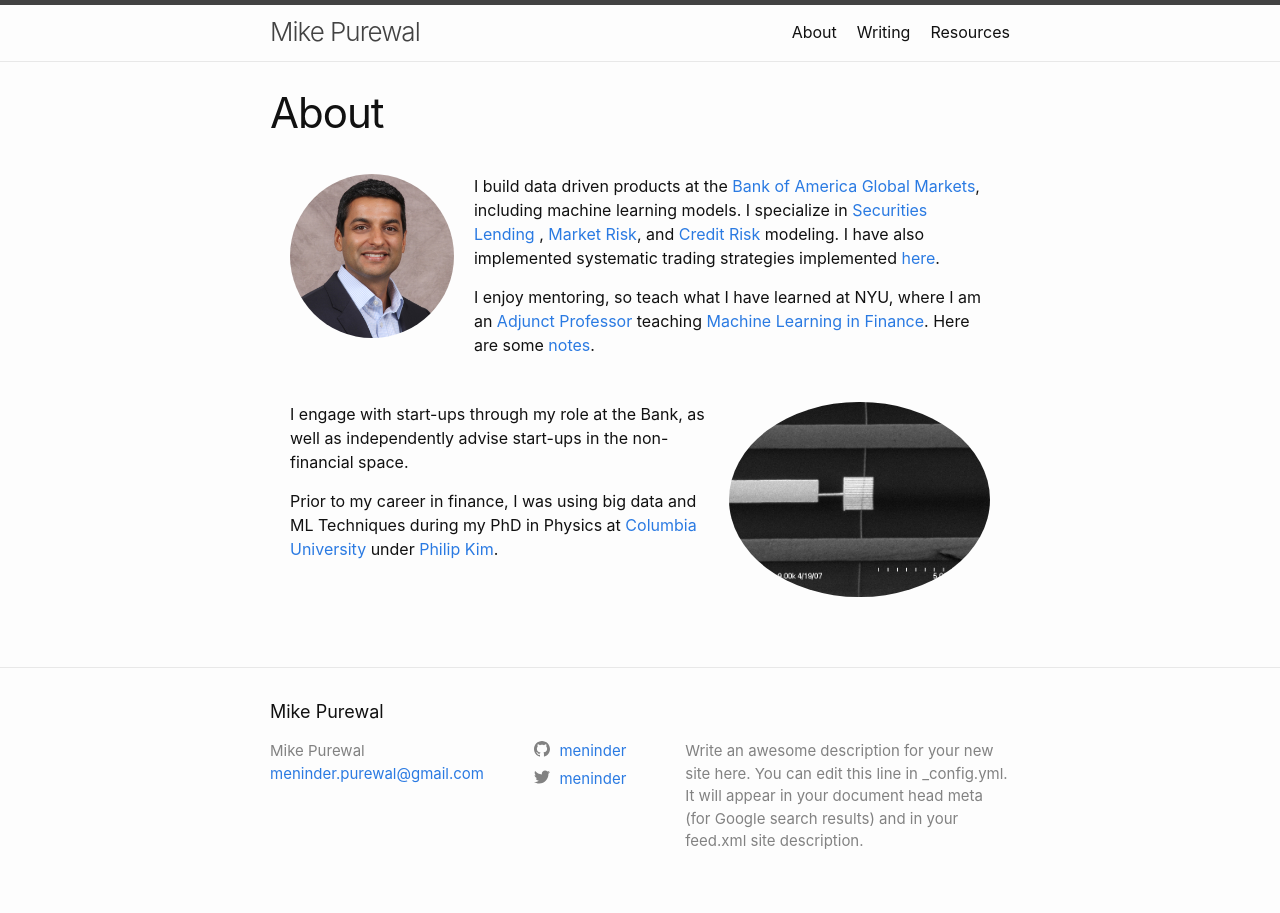
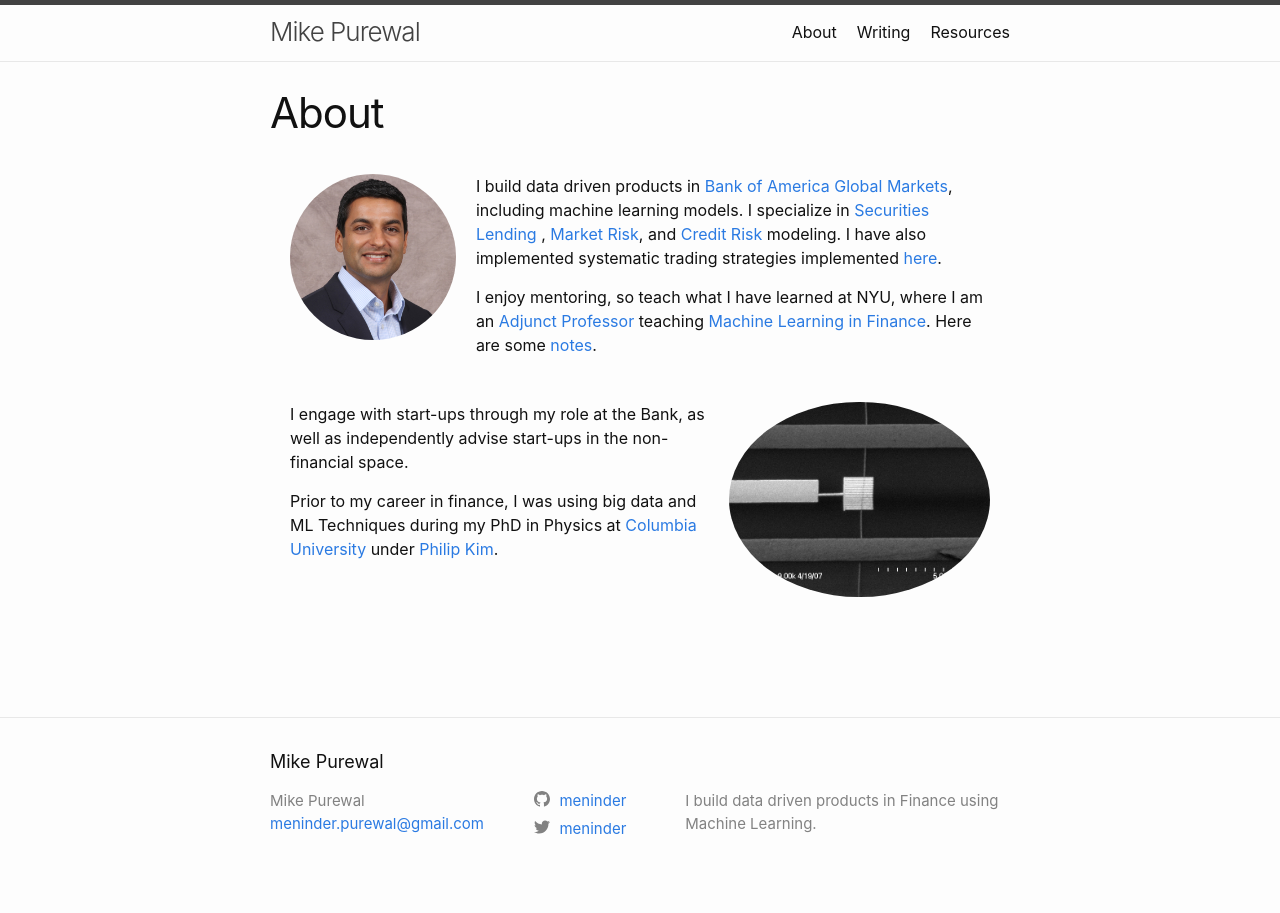
Before and after one commit to meninder/amplify-website, a Jekyll site: the page built from about.html, in a window 1280 px wide. Built offline with Jekyll 4.4.1, drawn with Linux system fonts in a browser that asks for light colours.

Commit message:
changed footer

```diff
--- a/_config.yml
+++ b/_config.yml
@@ -21,9 +21,7 @@
 title: Mike Purewal
 email: meninder.purewal@gmail.com
 description: >- # this means to ignore newlines until "baseurl:"
-  Write an awesome description for your new site here. You can edit this
-  line in _config.yml. It will appear in your document head meta (for
-  Google search results) and in your feed.xml site description.
+  I build data driven products in Finance using Machine Learning.
 baseurl: "" # the subpath of your site, e.g. /blog
 url: "" # the base hostname & protocol for your site, e.g. http://example.com
 twitter_username: meninder
--- a/about.html
+++ b/about.html
@@ -11,7 +11,8 @@ order: 1
     </div>
 
     <div itemscope itemtype="http://data-vocabulary.org/Person" class="about-container-div">
-        <p>I build data driven products at the <a href="https://business.bofa.com/en-us/content/about-us.html"> Bank of America Global Markets</a>,
+        <p>I build data driven products in <a href="https://business.bofa.com/en-us/content/about-us.html"> Bank of
+            America Global Markets</a>,
             including machine learning models.  I specialize in <a href="https://www.investopedia.com/terms/s/securitieslending.asp"> Securities Lending </a>,
             <a href="https://www.investopedia.com/terms/m/marketrisk.asp">Market Risk</a>, and
             <a href="https://www.investopedia.com/terms/c/creditrisk.asp">Credit Risk </a> modeling.
```
